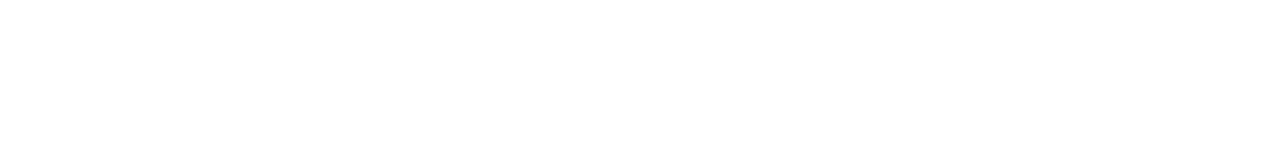
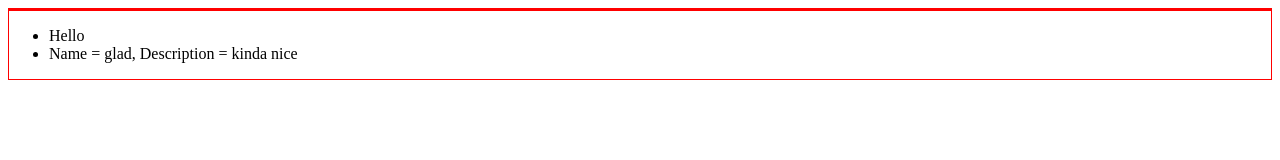
Before and after one commit to eedumas-maker/top-tofeel, a plain HTML site: page index.html in a window 1280 px wide. Drawn offline with Linux system fonts and the light colour scheme.

Commit message:
Add initial DOM handling function and try list generation

```diff
--- a/index.html
+++ b/index.html
@@ -6,8 +6,10 @@
     <meta name="viewport" content="width=device-width, initial-scale=1.0">
     <title>To Feel</title>
     <script src="script.js" defer></script>
+    <link rel="stylesheet" href="style.css">
 </head>
 <body>
-    <div class="list"></div>
+    <div class="header"></div>
+    <div class="container"></div>
 </body>
 </html>
--- a/script.js
+++ b/script.js
@@ -88,3 +88,26 @@ const list = FeelingList();
 list.addFeel(sad);
 list.addFeel(glad);
 list.addFeel(mad);
+
+function DOMHandler() {
+
+    let feelList = list.getAllFeels();
+
+    const containerDiv = document.querySelector(".container");
+
+    const listElement = document.createElement('ul');
+
+    const item1 = document.createElement('li');
+
+    item1.textContent = "Hello"
+
+    const item2 = document.createElement('li');
+
+    item2.textContent = `Name = ${feelList[1].name}, Description = ${feelList[1].description}`;
+
+    listElement.appendChild(item1);
+    listElement.appendChild(item2);
+    containerDiv.appendChild(listElement);
+}
+
+DOMHandler();
--- /dev/null
+++ b/style.css
@@ -0,0 +1,3 @@
+div {
+    border: solid 1px red;
+}
```
